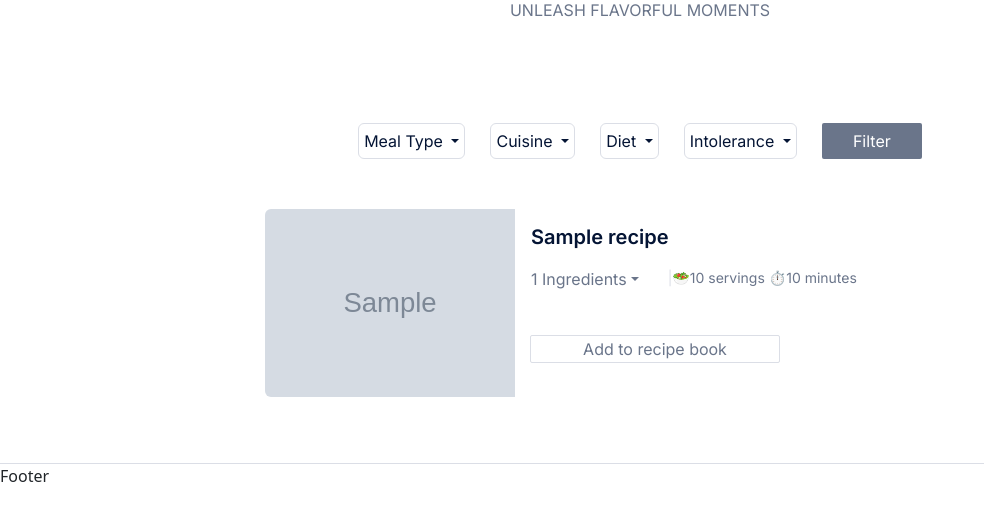
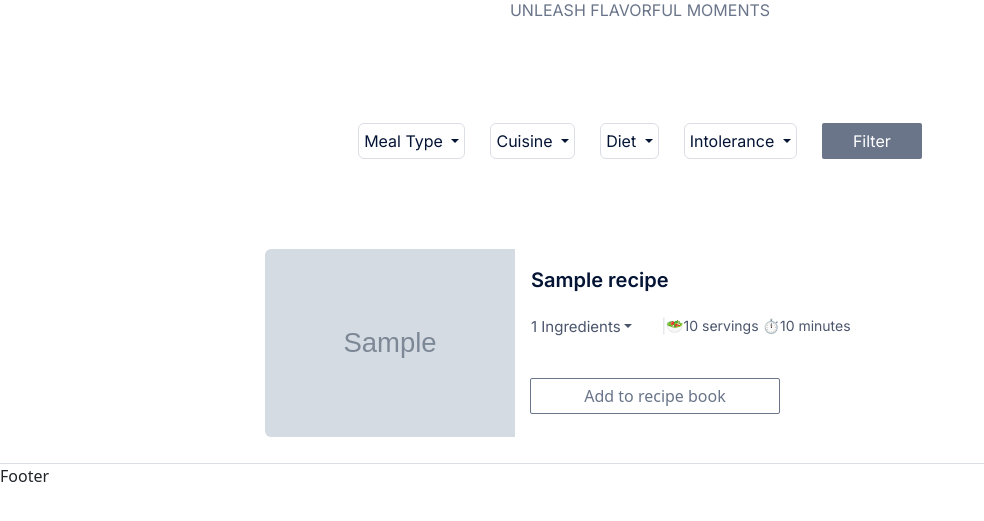
Before and after one commit to kkornilova/AI_search_assistant, a Django app: template website/templates/website/search_all_recipes.html in a window 1280 px wide. Shown: the part 231-752 px from the top of the page, without its empty margins (0-984 px from the left). Run offline with Django 5.2, Linux system fonts and the light colour scheme; the template is opened without the code that fills it: most values are stand-ins (such as "Sample title", 1, 10 or a date in 2020); grey boxes marked "Sample" are stand-in pictures.

Commit message:
recipe page setup

```diff
--- a/website/static/website/search_all_recipes.css
+++ b/website/static/website/search_all_recipes.css
@@ -14,7 +14,7 @@
   font-weight: 600;
   font-size: 56px;
   color: #041434;
-  /* text-transform: uppercase; */
+
 }
 
 
@@ -91,6 +91,7 @@ div.btn-group {
   display: grid;
   justify-content: center;
   gap: 30px;
+  margin-top: 90px;
 
 }
 
@@ -98,24 +99,28 @@ div.btn-group {
   width: 750px;
   border: none;
 
-
 }
 
 
 .card-title {
+  text-decoration: none;
   color: #041434;
   font-family: "Inter", sans-serif;
   font-weight: 600;
-  padding-bottom: 10px;
+  font-size: 20px;
 
 }
 
+.card-title:hover {
+  text-decoration: 1px underline;
+}
+
 .card-text {
-  color: #6a758a;
+  color: #4a556c;
   font-family: "Inter", sans-serif;
   font-size: 14px;
   display: flex;
-  /* justify-content: space-between; */
+  margin-top: 20px;
 
 }
 
@@ -137,8 +142,9 @@ div.btn-group {
 }
 .ingrd-btn {
   border: none;
-  color: #6a758a;
+  color: #4a556c;
   padding: 0%;
+  font-size: 15px;
 }
 
 .ingrd-menu {
@@ -179,9 +185,34 @@ div.btn-group {
   width: 100%;
   margin-top: 15px;
   background-color: white;
-  color: #4a556c;
+  color: #041434;
+
   border: 1px solid #041434;
   padding: 10px;
   border-radius: 2px;
 
 }
+
+.btn-go-to-recipe:hover {
+  color: #041434;
+  border: 1px solid #041434;
+  font-weight: 600;
+}
+
+.add-recipe {
+  width: 50%;
+  margin-top: 10px;
+  margin-left: 15px;
+  background-color: white;
+  border: 1px solid #6a758a;
+  color: #6a758a;
+  padding: 5px;
+  border-radius: 2px;
+
+}
+
+.add-recipe:hover {
+  color: #4a556c;
+  border: 1px solid #4a556c;
+  font-weight: 600;
+}
--- a/website/templates/website/index.html
+++ b/website/templates/website/index.html
@@ -27,7 +27,7 @@ Home
     <div class="offer-section">
         {%for recipe in recipes %}
         <div class="offer-title">
-            <h3>{{ recipe.title}}</h3>
+            <a class="card-title" href="{% url "website:recipe-page" recipe.id %}">{{ recipe.title }}</a>
         </div>
         {% endfor %}
 
--- /dev/null
+++ b/website/templates/website/recipe.html
@@ -0,0 +1 @@
+{% include "website/base.html" %}
--- a/website/templates/website/search_all_recipes.html
+++ b/website/templates/website/search_all_recipes.html
@@ -72,7 +72,8 @@ Search
           </div>
           <div class="col-md-8">
             <div class="card-body">
-              <h5 class="card-title">{{ recipe.title }}</h5>
+              <a class="card-title" href="{% url "website:recipe-page" recipe.id %}">{{ recipe.title }}</a>
+
               <div class="card-text">
                 <div class="dropdown">
                   <button class="btn dropdown-toggle ingrd-btn" type="button" data-bs-toggle="dropdown" aria-expanded="false">
@@ -82,14 +83,14 @@ Search
                       {% for ingredient in recipe.ingredients%}
                       <li class="ingrd-item">{{ ingredient.ingredient_name|capfirst  }}<span class="underscore"></span> {{ ingredient.amount|cut:".0"}} {{ ingredient.unit|lower}}</li>
                       {% endfor %}
-                      <button type="button" class="btn-go-to-recipe">Go to recipe page</button>
+                      <a class="btn btn-go-to-recipe" href="{% url "website:recipe-page" recipe.id %}" role="button">Go to recipe page</a>
                     </ul>
                   <span class="pipe">|</span>
                 </div>
                 <p>🥗{{ recipe.servings }} servings  ⏱️{{recipe.ready_in_minutes}} minutes</p>
               </div>
             </div>
-            <button type="button" class="btn-add-to-book">Add to recipe book</button>
+            <a class="btn add-recipe" href="#" role="button">Add to recipe book</a>
           </div>
 
               {% comment %} <p class="card-text"><small class="text-muted"></small></p> {% endcomment %}
--- a/website/urls.py
+++ b/website/urls.py
@@ -4,5 +4,7 @@ from . import views
 app_name = "website"
 urlpatterns = [
     path("", views.index, name="index"),
-    path("search", views.search_all_recipes, name="search_all_recipes")
+    path("search", views.search_all_recipes, name="search_all_recipes"),
+    path("recipe/<slug:slug>", views.recipe_page, name="recipe-page")
+
 ]
--- a/website/views.py
+++ b/website/views.py
@@ -74,3 +74,7 @@ def search_all_recipes(request):
                                                                "diet": diet,
                                                                "intolerance": intolerance,
                                                                "recipes": recipes_details})
+
+
+def recipe_page(request, slug):
+    return render(request, "website/recipe.html")
```
Also changed, not shown: website/static/website/index.css (+15 -11 lines).
